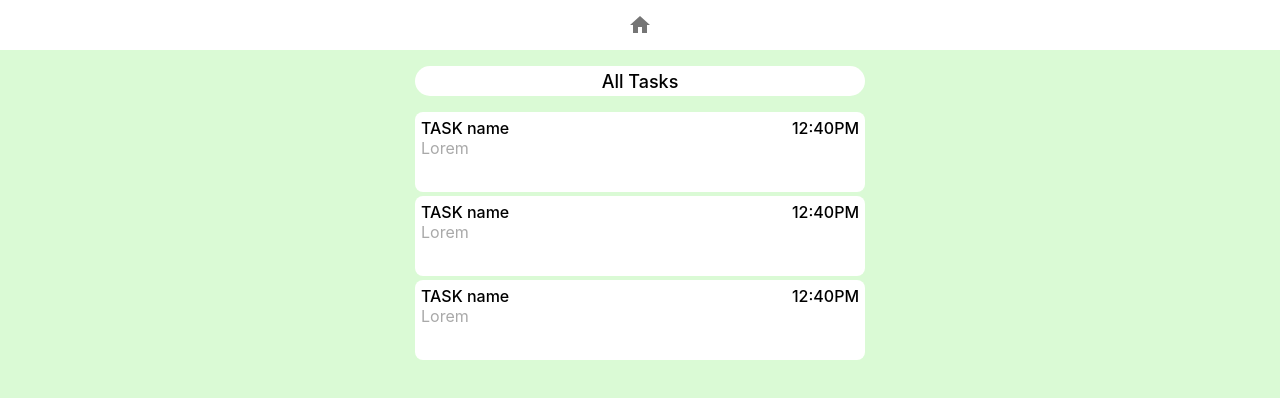
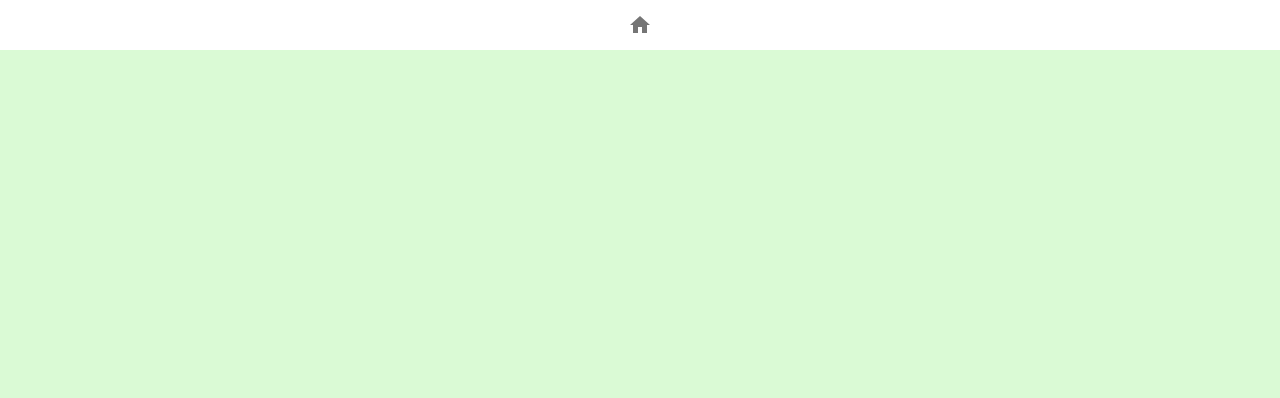
Before and after one commit to Sigma-UP/Totalizator, a React (Create React App) app: page / in a window 1280 px wide. Shown: the top 398 px of the page. Built offline with nearby package versions, Linux system fonts and the light colour scheme.

Commit message:
create empty NewTask page

```diff
--- a/src/App.js
+++ b/src/App.js
@@ -1,15 +1,15 @@
 import { Grid } from '@mui/material';
 import { Container } from '@mui/system';
 import './App.css';
-import AllItems from './components/AllItems';
 import Header from './components/Header';
+import NewTask from './components/NewTask';
 
 const App = () => {
   return (
     <Grid className="app-wrapper">
       <Header/>
       <Container sx={{margin:'auto'}}>
-        <AllItems/>
+        <NewTask/>
       </Container>
     </Grid>
   );
--- /dev/null
+++ b/src/components/NewTask/index.jsx
@@ -0,0 +1,9 @@
+import { Grid } from '@mui/material';
+
+const NewTask = () => {
+    return(
+        <Grid container direction="column" sx={{width:'100%', alignItems: 'center'}}>
+        </Grid>
+    )
+}
+export default NewTask;
```
Also changed, not shown: src/components/NewTask/style.module.css (added).
